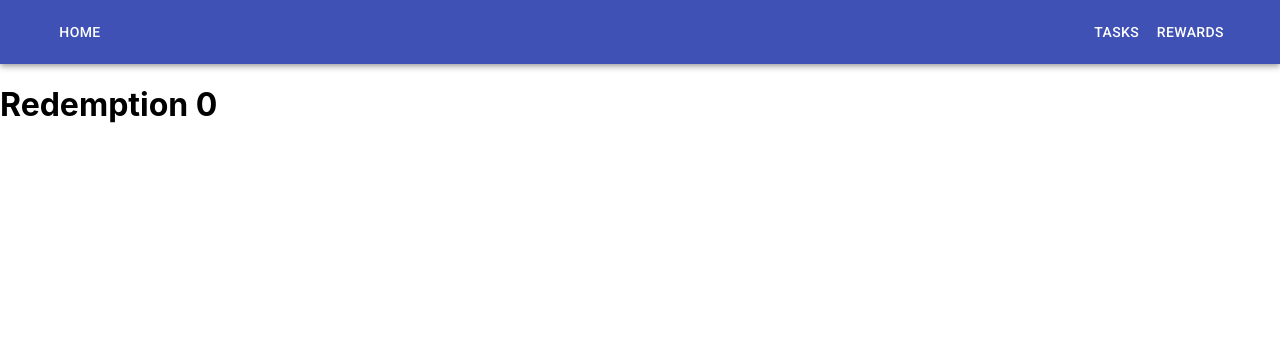
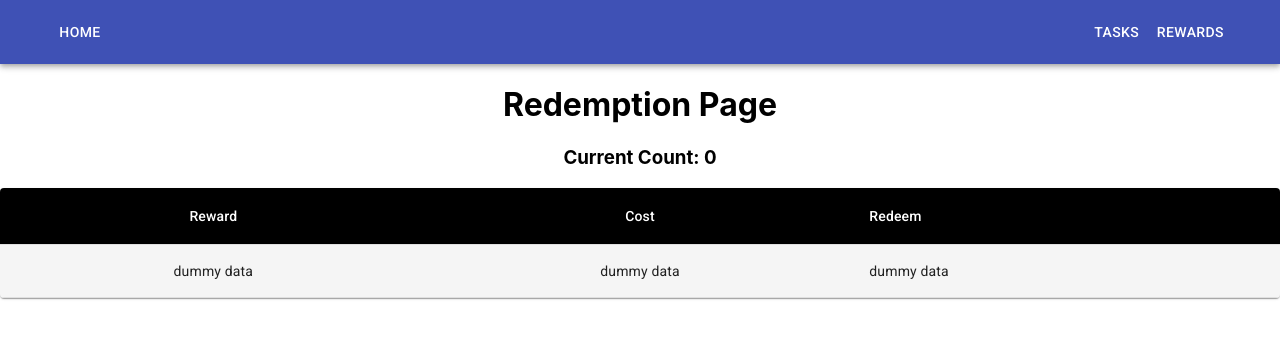
Before and after one commit to wenxiao92/phase-2-project-task-complete-for-reward, a React (Create React App) app: page /rewards in a window 1280 px wide. Shown: the top 338 px of the page. Built offline with nearby package versions, Linux system fonts and the light colour scheme; data requests are answered from the project's data file.

Commit message:
added and slightly changed table aesthetics

```diff
--- a/src/Components/Home.js
+++ b/src/Components/Home.js
@@ -3,8 +3,8 @@ import React from 'react'
 const Home = () => {
   return (
     <div>
-        <h1>Hello World</h1>
-        </div>
+      <h1 align="center">Welcome</h1>
+    </div>
   )
 }
 
--- a/src/Components/RewardRedemption.js
+++ b/src/Components/RewardRedemption.js
@@ -1,11 +1,68 @@
-import React from 'react'
+import React from 'react';
+import { withStyles, makeStyles } from '@material-ui/core/styles';
+import Table from '@material-ui/core/Table';
+import TableBody from '@material-ui/core/TableBody';
+import TableCell from '@material-ui/core/TableCell';
+import TableContainer from '@material-ui/core/TableContainer';
+import TableHead from '@material-ui/core/TableHead';
+import TableRow from '@material-ui/core/TableRow';
+import Paper from '@material-ui/core/Paper';
+
+const StyledTableCell = withStyles((theme) => ({
+    head: {
+      backgroundColor: theme.palette.common.black,
+      color: theme.palette.common.white,
+    },
+    body: {
+      fontSize: 14,
+    },
+  }))(TableCell);
+
+  const StyledTableRow = withStyles((theme) => ({
+    root: {
+      '&:nth-of-type(odd)': {
+        backgroundColor: theme.palette.action.hover,
+      },
+    },
+  }))(TableRow);
+
+  const useStyles = makeStyles({
+    table: {
+      minWidth: 500,
+    },
+  });
 
 const RewardRedemption = ({wallet}) => {
+
+const classes = useStyles();
+
   return (
-    <div>
-        <h1>Redemption {wallet}</h1>
-        </div>
+      <div>
+    <h1 align="center">Redemption Page </h1>
+    <h3 align="center">Current Count: {wallet}</h3>
+    <TableContainer component={Paper}>
+      <Table className={classes.table} aria-label="customized table">
+        <TableHead>
+          <TableRow>
+            <StyledTableCell align="center">Reward</StyledTableCell>
+            <StyledTableCell align="center">Cost</StyledTableCell>
+            <StyledTableCell align="left">Redeem</StyledTableCell>
+          </TableRow>
+        </TableHead>
+        <TableBody>
+            <StyledTableRow>
+              <StyledTableCell component="th" scope="row" align="center">
+                dummy data
+              </StyledTableCell>
+              <StyledTableCell align="center">dummy data</StyledTableCell>
+              <StyledTableCell align="left">dummy data</StyledTableCell>
+            </StyledTableRow>
+        </TableBody>
+      </Table>
+    </TableContainer>
+    </div>
   )
-}
+};
+
 
 export default RewardRedemption
--- a/src/Components/TaskList.js
+++ b/src/Components/TaskList.js
@@ -3,6 +3,15 @@ import TableCell from '@material-ui/core/TableCell';
 import TableBody from '@material-ui/core/TableBody';
 import TableRow from '@material-ui/core/TableRow';
 import Checkbox from '@material-ui/core/Checkbox';
+import { withStyles} from '@material-ui/core/styles';
+
+const StyledTableRow = withStyles((theme) => ({
+    root: {
+      '&:nth-of-type(odd)': {
+        backgroundColor: theme.palette.action.hover,
+      },
+    },
+  }))(TableRow);
 
 const TaskList = ({tasks, onUpdateTask}) => {
 
@@ -22,7 +31,7 @@ const TaskList = ({tasks, onUpdateTask}) => {
 
   return (
     <TableBody>
-    <TableRow>
+    <StyledTableRow>
             <TableCell component="th" scope="row">
             {taskName}
             </TableCell>
@@ -36,7 +45,7 @@ const TaskList = ({tasks, onUpdateTask}) => {
                     inputProps={{ 'aria-label': 'primary checkbox' }}
                 />
             </TableCell>
-            </TableRow>
+            </StyledTableRow>
         </TableBody>
 
   )
--- a/src/Components/TaskPage.js
+++ b/src/Components/TaskPage.js
@@ -6,9 +6,26 @@ import TableContainer from '@material-ui/core/TableContainer';
 import TableHead from '@material-ui/core/TableHead';
 import TableRow from '@material-ui/core/TableRow';
 import Paper from '@material-ui/core/Paper';
-import { makeStyles } from '@material-ui/core/styles';
+import { withStyles, makeStyles } from '@material-ui/core/styles';
 import TableCell from '@material-ui/core/TableCell';
 import Switch from '@material-ui/core/Switch';
+
+//for styling
+const StyledTableCell = withStyles((theme) => ({
+  head: {
+    backgroundColor: theme.palette.common.black,
+    color: theme.palette.common.white,
+  },
+  body: {
+    fontSize: 14,
+  },
+}))(TableCell);
+
+  const useStyles = makeStyles({
+    table: {
+      minWidth: 700,
+    },
+  });
 
 function TaskPage({allTasks, onUpdateTask, onHandleDisplay, switchStatus, onUpdateTaskList}) {
   const displayTasks = allTasks.map((task) => (
@@ -19,18 +36,9 @@ function TaskPage({allTasks, onUpdateTask, onHandleDisplay, switchStatus, onUpda
     />
   ))
 
-  //for styling
-  const useStyles = makeStyles({
-    table: {
-      minWidth: 650,
-    },
-  });
-
   const classes=useStyles()
-  //for styling
 
   return (
-
     <div>
     <h1 align="center">Task Page</h1>
     <TaskForm onUpdateTaskList={onUpdateTaskList}/>
@@ -48,11 +56,11 @@ function TaskPage({allTasks, onUpdateTask, onHandleDisplay, switchStatus, onUpda
     <Table className={classes.table} aria-label="simple table">
     <TableHead>
         <TableRow>
-          <TableCell>Tasks</TableCell>
-          <TableCell align="left">Date</TableCell>
-          <TableCell align="center">Reward</TableCell>
-          <TableCell align="center">Frequency</TableCell>
-          <TableCell align="center">Status</TableCell>
+          <StyledTableCell>Tasks</StyledTableCell>
+          <StyledTableCell align="left">Date</StyledTableCell>
+          <StyledTableCell align="center">Reward</StyledTableCell>
+          <StyledTableCell align="center">Frequency</StyledTableCell>
+          <StyledTableCell align="center">Status</StyledTableCell>
         </TableRow>
     </TableHead>
         {displayTasks}
```
